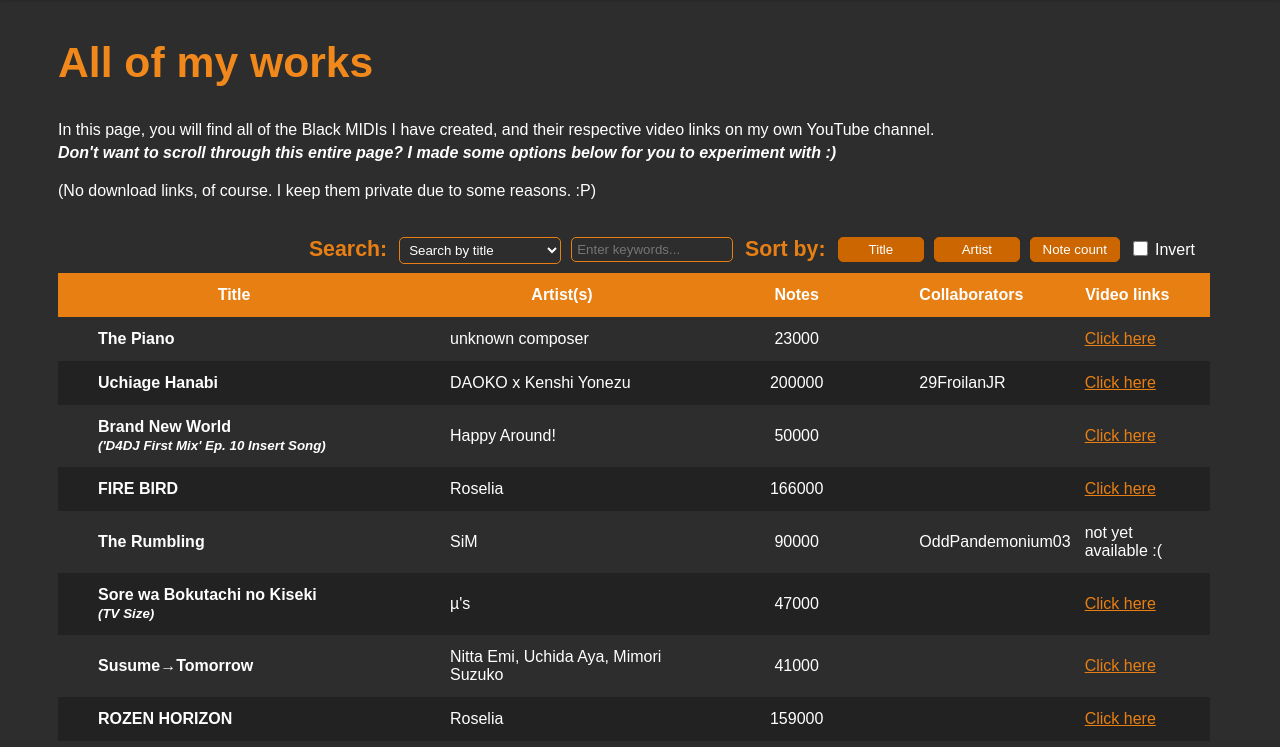
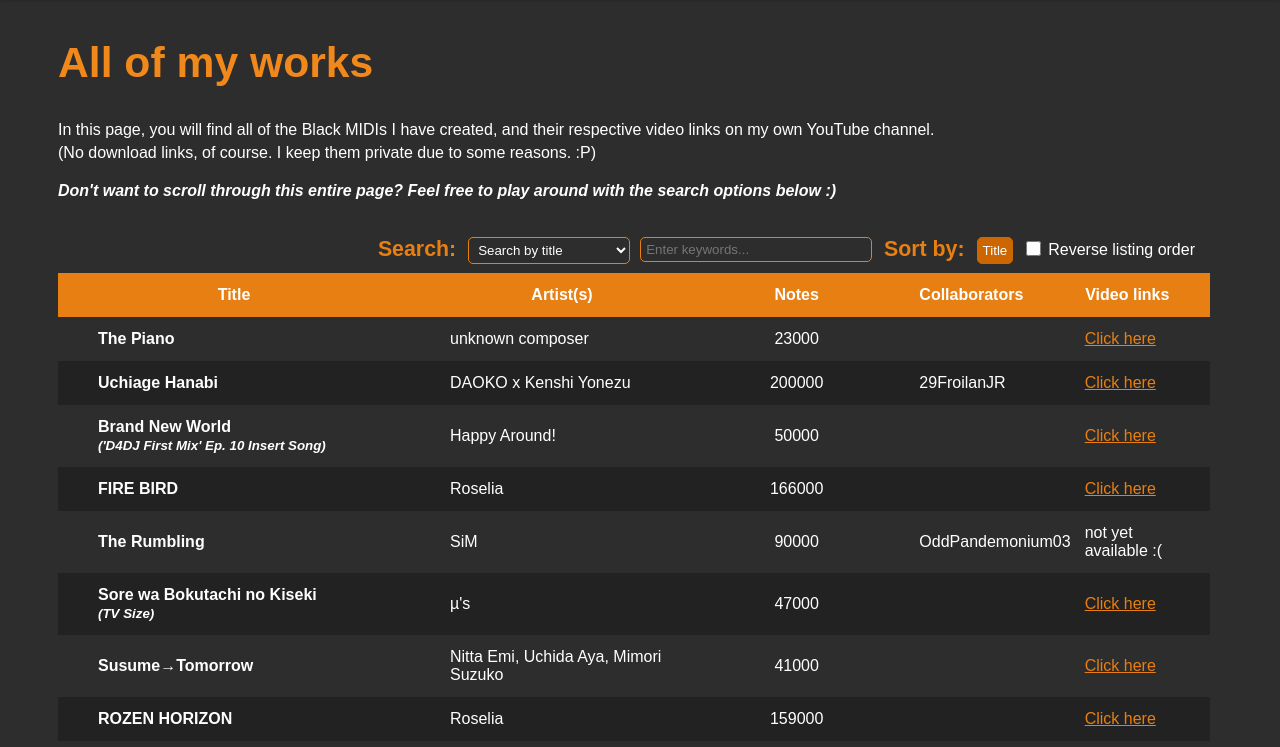
Before and after one commit to FL11/primary-site, a plain HTML site: page black_midis.html in a window 1280 px wide. Shown: the part 53-800 px from the top of the page. Drawn offline with Linux system fonts and the light colour scheme.

Commit message:
Updated sort options
Updated the sort buttons and placed them into a single toggle button

```diff
--- a/black_midis.html
+++ b/black_midis.html
@@ -19,22 +19,20 @@
         </div>
         <div id="main">
             <h4>All of my works</h4>
-			<p>In this page, you will find all of the Black MIDIs I have created, and their respective video links on my own YouTube channel.<br><b><i>Don't want to scroll through this entire page? I made some options below for you to experiment with :)</i></b></p>
-			<p>(No download links, of course. I keep them private due to some reasons. :P)</p>
+			<p>In this page, you will find all of the Black MIDIs I have created, and their respective video links on my own YouTube channel.<br>(No download links, of course. I keep them private due to some reasons. :P)</p>
+			<p><b><i>Don't want to scroll through this entire page? Feel free to play around with the search options below :)</i></b></p>
 			<br>
 			<div class="items" style="color:#e87f13;">
-				<label for="descOrder" style="float:right;margin-top:4px;color:white;margin-right:15px;">Invert</label>
+				<label for="descOrder" style="float:right;margin-top:4px;color:white;margin-right:15px;">Reverse listing order</label>
 				<input type="checkbox" id="descending" style="float:right;margin-top:4px;margin-right:7px;color:white;width:15px;height:15px;background-color:#2d2d2d;cursor:pointer;margin-left:8px;" name="descOrder">
-				<div id="sortbuttons" style="float:right;font-family:sans-serif">
-					<button id="sortbutton" style="margin-right:5px;padding:4px 30px;" onclick="sortByTitle()">Title</button>
-					<button id="sortbutton" style="margin-right:5px;padding:4px 27px;" onclick="sortByArtistName()">Artist</button>
-					<button id="sortbutton" style="margin-right:5px;padding:4px 12px;" onclick="sortByCount()">Note count</button>
+				<div id="sortbuttons" style="float:right">
+					<button id="sortbutton" style="margin-right:5px;padding:5px" onclick="switchOptions()">Title</button>
 				</div>
 				<span style="font-size:16pt;float:right;margin-right:12px"><b>&nbsp;&nbsp;Sort by:</b></span>
-				<input type="text" id="searchbar" placeholder="Enter keywords..." onkeyup="search()" style="width:150px;font-family:sans-serif" />
+				<input type="text" id="searchbar" placeholder="Enter keywords..." onkeyup="search()" style="width:220px" />
 				<select id="searchoptions" style="margin-right:10px">
-					<option style="font-family:sans-serif">Search by title</option>
-					<option style="font-family:sans-serif">Search by artist name</option>
+					<option>Search by title</option>
+					<option>Search by artist name</option>
 				</select>
 				<span style="font-size:16pt;float:right;margin-right:12px"><b>&nbsp;&nbsp;Search:</b></span>
 			</div>
```
